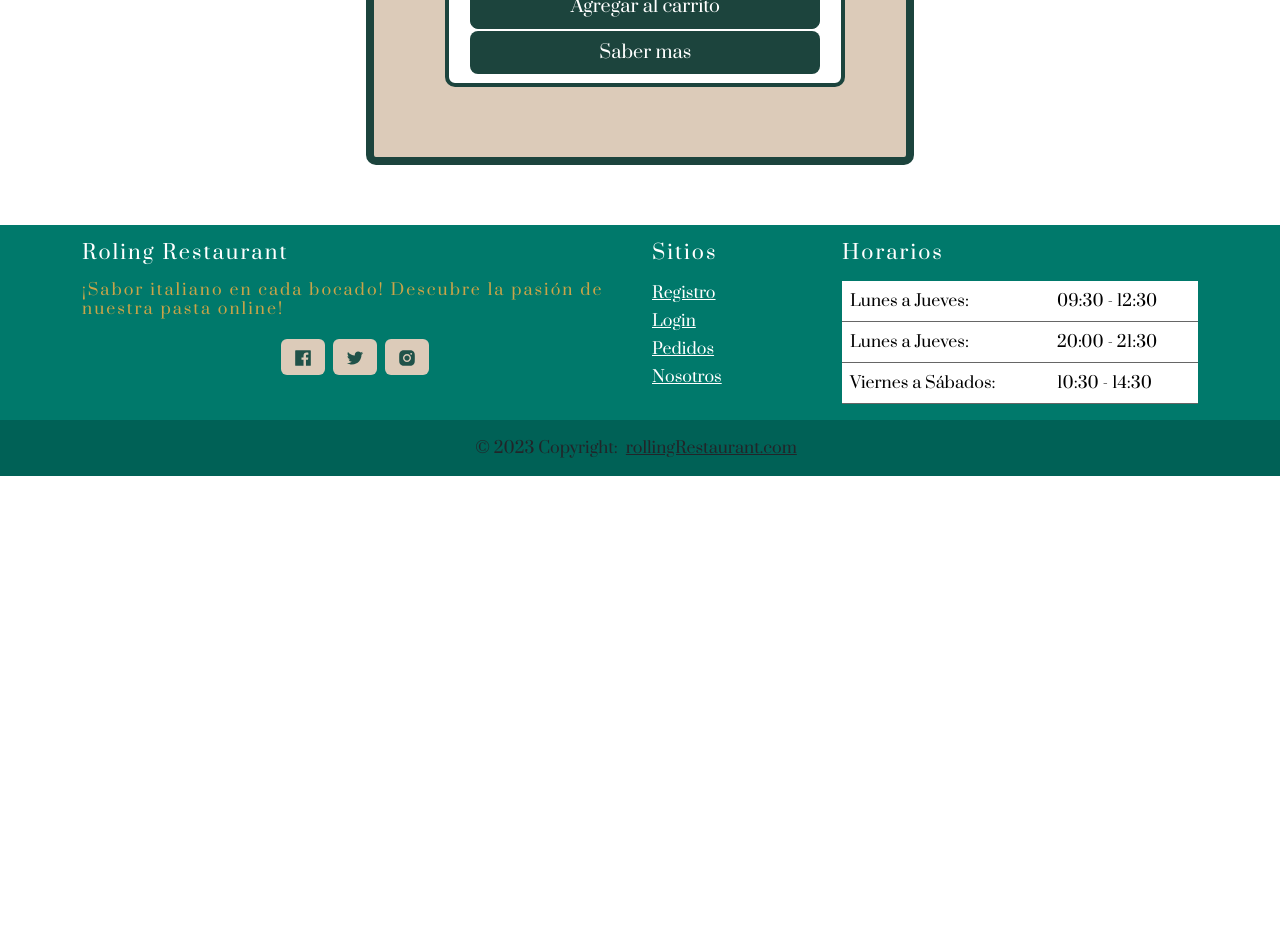
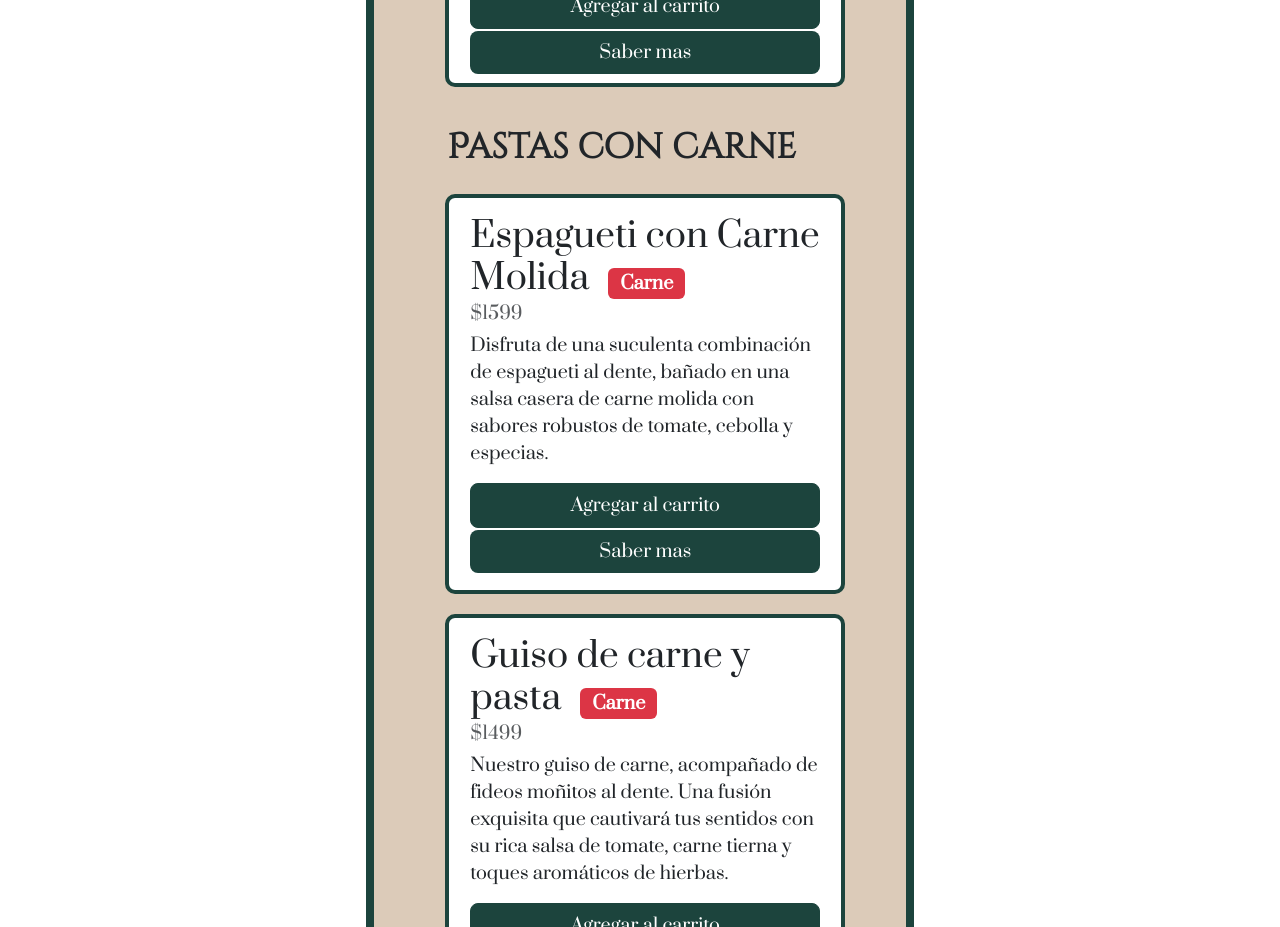
Before and after one commit to rafaortega191/rollingRestaurant-frontend, a React (Vite) app: page / in a window 1280 px wide. Shown: the part 6560-7487 px from the top of the page. Before the commit the page ends 7036 px from the top, so only its background shows below. Built offline with nearby package versions, Linux system fonts and the light colour scheme.

Commit message:
Se ajustaron las card de tamaño chico y medio y se agrego la sección de carne

```diff
--- a/src/components/views/PaginaPrincipal.jsx
+++ b/src/components/views/PaginaPrincipal.jsx
@@ -8,15 +8,13 @@ import Button from "react-bootstrap/Button";
 import Card from "react-bootstrap/Card";
 import CustomNav from "../common/CustomNav.jsx";
 import Footer from "../common/Footer.jsx";
-import { Link } from 'react-router-dom';
-
-
+import { Link } from "react-router-dom";
 
 const PaginaPrincipal = () => {
   return (
     <body className="color-fondo-principal">
       <CustomNav usuarioLogueado="" setUsuarioLogueado=""></CustomNav>
-      <section >
+      <section>
         <Carousel fade className="carousel-principal">
           <Carousel.Item interval={1100}>
             <img
@@ -68,7 +66,9 @@ const PaginaPrincipal = () => {
                 vibrante en cada rincón de esta maravillosa provincia de
                 Tucumán.
               </Card.Text>
-              <Link  className="cards-productos-principales" to="/error404">Ver mas</Link>
+              <Link className="cards-productos-principales" to="/error404">
+                Ver mas
+              </Link>
             </Card.Body>
           </Card>
 
@@ -87,7 +87,12 @@ const PaginaPrincipal = () => {
                 (Trigo, Avena, Cebada, Centeno) para disfrutar de sabores
                 increíbles sin preocupaciones.
               </Card.Text>
-              <Button href="#productos-sin-tacc" className="card-boton-principal">Date un gustito</Button>
+              <Button
+                href="#productos-sin-tacc"
+                className="card-boton-principal"
+              >
+                Date un gustito
+              </Button>
             </Card.Body>
           </Card>
 
@@ -105,7 +110,12 @@ const PaginaPrincipal = () => {
                 Conoce nuestra apasionante historia y el compromiso que nos
                 impulsa a ofrecerte experiencias inolvidables.
               </Card.Text>
-              <Link  className="cards-productos-principales" to="/acercadenosotros">Ver mas</Link>
+              <Link
+                className="cards-productos-principales"
+                to="/acercadenosotros"
+              >
+                Ver mas
+              </Link>
             </Card.Body>
           </Card>
         </div>
@@ -124,9 +134,7 @@ const PaginaPrincipal = () => {
             </label>
           </div>
           <h3 className="fw-bold subtitulos-principal">Las mas pedidas</h3>
-          <div className="row contenedor-menu">
-
-          </div>
+          <div className="row contenedor-menu"></div>
           <h3 className="fw-bold subtitulos-principal">Veganas</h3>
           <div className="row contenedor-menu">
             <Card className="card-productos">
@@ -141,13 +149,18 @@ const PaginaPrincipal = () => {
                   $1899
                 </Card.Subtitle>
                 <Card.Text className="card-productos-descripcion">
-                Es una deliciosa combinación de pasta al dente mezclada con una cremosa salsa de tahini y una selección de verduras frescas y crocantes.
+                  Es una deliciosa combinación de pasta al dente mezclada con
+                  una cremosa salsa de tahini y una selección de verduras
+                  frescas y crocantes.
                 </Card.Text>
                 <div className="layout-botones">
                   <Button className="card-productos-boton" to="/error404">
                     Agregar al carrito
                   </Button>
-                  <Link className="card-productos-boton-sabermas" to="/error404">
+                  <Link
+                    className="card-productos-boton-sabermas"
+                    to="/error404"
+                  >
                     Saber mas
                   </Link>
                 </div>
@@ -166,13 +179,21 @@ const PaginaPrincipal = () => {
                   $1699
                 </Card.Subtitle>
                 <Card.Text className="card-productos-descripcion">
-                Pasta con salsa de cacahuate, cremosa y sabrosa, acompañada de vegetales frescos. Una combinación deliciosa y reconfortante en cada bocado.
+                  Pasta con salsa de cacahuate, cremosa y sabrosa, acompañada de
+                  vegetales frescos. Una combinación deliciosa y reconfortante
+                  en cada bocado.
                 </Card.Text>
                 <div className="layout-botones">
-                  <Button className="card-productos-boton" href="../views/Error404.jsx">
+                  <Button
+                    className="card-productos-boton"
+                    href="../views/Error404.jsx"
+                  >
                     Agregar al carrito
                   </Button>
-                  <Link className="card-productos-boton-sabermas" to="/error404">
+                  <Link
+                    className="card-productos-boton-sabermas"
+                    to="/error404"
+                  >
                     Saber mas
                   </Link>
                 </div>
@@ -191,13 +212,20 @@ const PaginaPrincipal = () => {
                   $1699
                 </Card.Subtitle>
                 <Card.Text className="card-productos-descripcion">
-                Pasta cocida al dente con una deliciosa y cremosa salsa de hummus. Una combinación única y sabrosa.
+                  Pasta cocida al dente con una deliciosa y cremosa salsa de
+                  hummus. Una combinación única y sabrosa.
                 </Card.Text>
                 <div className="layout-botones">
-                  <Button className="card-productos-boton" href="../views/Error404.jsx">
+                  <Button
+                    className="card-productos-boton"
+                    href="../views/Error404.jsx"
+                  >
                     Agregar al carrito
                   </Button>
-                  <Link className="card-productos-boton-sabermas" to="/error404">
+                  <Link
+                    className="card-productos-boton-sabermas"
+                    to="/error404"
+                  >
                     Saber mas
                   </Link>
                 </div>
@@ -216,13 +244,21 @@ const PaginaPrincipal = () => {
                   $1999
                 </Card.Subtitle>
                 <Card.Text className="card-productos-descripcion">
-                Una exquisita combinación de sabores, donde el pesto cremoso realza la frescura de los tomates y la rúcula. Un plato irresistible.
+                  Una exquisita combinación de sabores, donde el pesto cremoso
+                  realza la frescura de los tomates y la rúcula. Un plato
+                  irresistible.
                 </Card.Text>
                 <div className="layout-botones">
-                  <Button className="card-productos-boton" href="../views/Error404.jsx">
+                  <Button
+                    className="card-productos-boton"
+                    href="../views/Error404.jsx"
+                  >
                     Agregar al carrito
                   </Button>
-                  <Link className="card-productos-boton-sabermas" to="/error404">
+                  <Link
+                    className="card-productos-boton-sabermas"
+                    to="/error404"
+                  >
                     Saber mas
                   </Link>
                 </div>
@@ -230,7 +266,9 @@ const PaginaPrincipal = () => {
             </Card>
           </div>
 
-            <h3  id="productos-sin-tacc" className="fw-bold subtitulos-principal">Sin TACC (Trigo, Avena, Cebada, Centeno) </h3>
+          <h3 id="productos-sin-tacc" className="fw-bold subtitulos-principal">
+            Sin TACC (Trigo, Avena, Cebada, Centeno){" "}
+          </h3>
           <div className="row contenedor-menu">
             <Card className="card-productos">
               <Card.Body>
@@ -244,13 +282,22 @@ const PaginaPrincipal = () => {
                   $1899
                 </Card.Subtitle>
                 <Card.Text className="card-productos-descripcion">
-                Conserva su forma característica de tubo con estrías exteriores que retienen la salsa, brindando una textura y sabor deliciosos. Ideal para aquellos con sensibilidad al gluten o que prefieren opciones sin tacc.
+                  Conserva su forma característica de tubo con estrías
+                  exteriores que retienen la salsa, brindando una textura y
+                  sabor deliciosos. Ideal para aquellos con sensibilidad al
+                  gluten o que prefieren opciones sin tacc.
                 </Card.Text>
                 <div className="layout-botones">
-                  <Button className="card-productos-boton" href="../views/Error404.jsx">
+                  <Button
+                    className="card-productos-boton"
+                    href="../views/Error404.jsx"
+                  >
                     Agregar al carrito
                   </Button>
-                  <Link className="card-productos-boton-sabermas" to="/error404">
+                  <Link
+                    className="card-productos-boton-sabermas"
+                    to="/error404"
+                  >
                     Saber mas
                   </Link>
                 </div>
@@ -269,13 +316,21 @@ const PaginaPrincipal = () => {
                   $1999
                 </Card.Subtitle>
                 <Card.Text className="card-productos-descripcion">
-                Una opción deliciosa y saludable hecha con harina de porotos rojos, alta en proteínas y sin gluten. ¡Disfruta de su sabor y textura única!
+                  Una opción deliciosa y saludable hecha con harina de porotos
+                  rojos, alta en proteínas y sin gluten. ¡Disfruta de su sabor y
+                  textura única!
                 </Card.Text>
                 <div className="layout-botones">
-                  <Button className="card-productos-boton" href="../views/Error404.jsx">
+                  <Button
+                    className="card-productos-boton"
+                    href="../views/Error404.jsx"
+                  >
                     Agregar al carrito
                   </Button>
-                  <Link className="card-productos-boton-sabermas" to="/error404">
+                  <Link
+                    className="card-productos-boton-sabermas"
+                    to="/error404"
+                  >
                     Saber mas
                   </Link>
                 </div>
@@ -289,19 +344,26 @@ const PaginaPrincipal = () => {
                   <span className="badge bg-warning card-productos-etiqueta">
                     Sin tacc
                   </span>
-
                 </Card.Title>
                 <Card.Subtitle className="mb-2 mb-1 text-muted card-productos-precio">
                   $1899
                 </Card.Subtitle>
                 <Card.Text className="card-productos-descripcion">
-                Deliciosa y versátil masa sin gluten y vegana, ideal para acompañar tus buñuelos de verduras frescas. ¡Sabores naturales y saludables!
+                  Deliciosa y versátil masa sin gluten y vegana, ideal para
+                  acompañar tus buñuelos de verduras frescas. ¡Sabores naturales
+                  y saludables!
                 </Card.Text>
                 <div className="layout-botones">
-                  <Button className="card-productos-boton" href="../views/Error404.jsx">
+                  <Button
+                    className="card-productos-boton"
+                    href="../views/Error404.jsx"
+                  >
                     Agregar al carrito
                   </Button>
-                  <Link className="card-productos-boton-sabermas" to="/error404">
+                  <Link
+                    className="card-productos-boton-sabermas"
+                    to="/error404"
+                  >
                     Saber mas
                   </Link>
                 </div>
@@ -320,13 +382,148 @@ const PaginaPrincipal = () => {
                   $1999
                 </Card.Subtitle>
                 <Card.Text className="card-productos-descripcion">
-                Ñoquis de papa acompañados de una suave y aromática salsa de tomate casera, realzada con el toque fresco de la albahaca.
+                  Ñoquis de papa acompañados de una suave y aromática salsa de
+                  tomate casera, realzada con el toque fresco de la albahaca.
                 </Card.Text>
                 <div className="layout-botones">
-                  <Button className="card-productos-boton" href="../views/Error404.jsx">
+                  <Button
+                    className="card-productos-boton"
+                    href="../views/Error404.jsx"
+                  >
                     Agregar al carrito
                   </Button>
-                  <Link className="card-productos-boton-sabermas" to="/error404">
+                  <Link
+                    className="card-productos-boton-sabermas"
+                    to="/error404"
+                  >
+                    Saber mas
+                  </Link>
+                </div>
+              </Card.Body>
+            </Card>
+          </div>
+          <h3 id="productos-sin-tacc" className="fw-bold subtitulos-principal">
+            Pastas con carne
+          </h3>
+          <div className="row contenedor-menu">
+            <Card className="card-productos">
+              <Card.Body>
+                <Card.Title className="card-productos-titulo">
+                Espagueti con Carne Molida
+                  <span className="badge bg-danger card-productos-etiqueta">
+                    Carne
+                  </span>
+                </Card.Title>
+                <Card.Subtitle className="mb-2 mb-1 text-muted card-productos-precio">
+                  $1599
+                </Card.Subtitle>
+                <Card.Text className="card-productos-descripcion">
+                Disfruta de una suculenta combinación de espagueti al dente, bañado en una salsa casera de carne molida con sabores robustos de tomate, cebolla y especias.
+                </Card.Text>
+                <div className="layout-botones">
+                  <Button
+                    className="card-productos-boton"
+                    href="../views/Error404.jsx"
+                  >
+                    Agregar al carrito
+                  </Button>
+                  <Link
+                    className="card-productos-boton-sabermas"
+                    to="/error404"
+                  >
+                    Saber mas
+                  </Link>
+                </div>
+              </Card.Body>
+            </Card>
+
+            <Card className="card-productos">
+              <Card.Body>
+                <Card.Title className="card-productos-titulo">
+                Guiso de carne y pasta
+                  <span className="badge bg-danger card-productos-etiqueta">
+                    Carne
+                  </span>
+                </Card.Title>
+                <Card.Subtitle className="mb-2 mb-1 text-muted card-productos-precio">
+                  $1499
+                </Card.Subtitle>
+                <Card.Text className="card-productos-descripcion">
+                Nuestro guiso de carne, acompañado de fideos moñitos al dente. Una fusión exquisita que cautivará tus sentidos con su rica salsa de tomate, carne tierna y toques aromáticos de hierbas.
+                </Card.Text>
+                <div className="layout-botones">
+                  <Button
+                    className="card-productos-boton"
+                    href="../views/Error404.jsx"
+                  >
+                    Agregar al carrito
+                  </Button>
+                  <Link
+                    className="card-productos-boton-sabermas"
+                    to="/error404"
+                  >
+                    Saber mas
+                  </Link>
+                </div>
+              </Card.Body>
+            </Card>
+
+            <Card className="card-productos">
+              <Card.Body>
+                <Card.Title className="card-productos-titulo">
+                  Lasagna con carne desmechada
+                  <span className="badge bg-danger card-productos-etiqueta">
+                    Carne
+                  </span>
+                </Card.Title>
+                <Card.Subtitle className="mb-2 mb-1 text-muted card-productos-precio">
+                  $1599
+                </Card.Subtitle>
+                <Card.Text className="card-productos-descripcion">
+                  Rellena de suculenta carne desmechada y nutritivas verduras. Una mezcla de sabores reconfortantes y texturas irresistibles.
+                </Card.Text>
+                <div className="layout-botones">
+                  <Button
+                    className="card-productos-boton"
+                    href="../views/Error404.jsx"
+                  >
+                    Agregar al carrito
+                  </Button>
+                  <Link
+                    className="card-productos-boton-sabermas"
+                    to="/error404"
+                  >
+                    Saber mas
+                  </Link>
+                </div>
+              </Card.Body>
+            </Card>
+
+            <Card className="card-productos">
+              <Card.Body>
+                <Card.Title className="card-productos-titulo">
+                Pasta con carne desmechada
+                  <span className="badge bg-danger card-productos-etiqueta">
+                    Carne
+                  </span>
+                </Card.Title>
+                <Card.Subtitle className="mb-2 mb-1 text-muted card-productos-precio">
+                  $1399
+                </Card.Subtitle>
+                <Card.Text className="card-productos-descripcion">
+                Una irresistible combinación de fideos largos al dente con suave y jugosa carne desmechada. Sumérgete en una experiencia gastronómica con sabores que te transportarán a la cocina casera.
+                </Card.Text>
+                <div className="layout-botones">
+                  <Button
+                    className="card-productos-boton"
+                    href="../views/Error404.jsx"
+                  >
+                    Agregar al carrito
+                  </Button>
+                  <Link
+                    className="card-productos-boton-sabermas"
+                    to="/error404"
+                  >
                     Saber mas
                   </Link>
                 </div>
```
Also changed, not shown: src/components/views/paginaprincipal.css (+14 -13 lines). Lines whose indentation alone changed are shown as unchanged.
